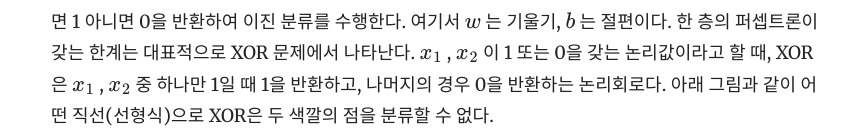
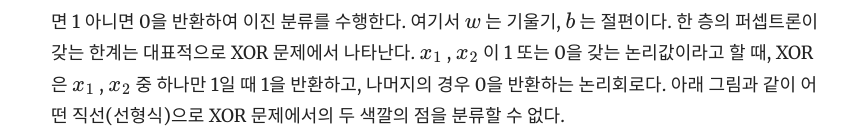
Before and after one commit to yrk3434/yrk3434.github.io, a Jekyll site: the page built from _docs/Theory/Deep Learning Overview.md, in a window 1280 px wide and 900 px high, scrolled down 1703 px, cut to the strip 0-326 px from the top of the window. Shown: the part 187-323 px from the top of the strip, without its empty margins (369-1216 px from the left). Built offline with Jekyll 4.4.1, drawn with Linux system fonts in a browser that asks for light colours; formulas are drawn with MathJax 3.

Commit message:
Update Deep Learning Overview.md

```diff
--- a/_docs/Theory/Deep Learning Overview.md
+++ b/_docs/Theory/Deep Learning Overview.md
@@ -50,7 +50,7 @@ toc_label: 목차
 - 피드포워드 네트워크는 일종의 여러 겹의 합성함수기 때문에 최적값을 구하기 위해 미분을 할 때 chain rule이 사용된다.
 
 - 퍼셉트론의 한계 <br/>
-퍼셉트론은 일종의 **이진 분류기**다. 퍼셉트론은 어떤 **선형식** $ w \cdot x + b $ 를 기준으로  $ w \cdot x + b >0 $ 이면  1 아니면 0을 반환하여 이진 분류를 수행한다. 여기서 $ w $ 는 기울기, $ b $ 는 절편이다. 한 층의 퍼셉트론이 갖는 한계는 대표적으로 XOR 문제에서 나타난다. $ x_1 $ , $ x_2 $ 이 1 또는 0을 갖는 논리값이라고 할 때, XOR은 $ x_1 $ , $ x_2 $ 중 하나만 1일 때 1을 반환하고, 나머지의 경우 0을 반환하는 논리회로다. 아래 그림과 같이 어떤 직선(선형식)으로 XOR은 두 색깔의 점을 분류할 수 없다.
+퍼셉트론은 일종의 **이진 분류기**다. 퍼셉트론은 어떤 **선형식** $ w \cdot x + b $ 를 기준으로  $ w \cdot x + b >0 $ 이면  1 아니면 0을 반환하여 이진 분류를 수행한다. 여기서 $ w $ 는 기울기, $ b $ 는 절편이다. 한 층의 퍼셉트론이 갖는 한계는 대표적으로 XOR 문제에서 나타난다. $ x_1 $ , $ x_2 $ 이 1 또는 0을 갖는 논리값이라고 할 때, XOR은 $ x_1 $ , $ x_2 $ 중 하나만 1일 때 1을 반환하고, 나머지의 경우 0을 반환하는 논리회로다. 아래 그림과 같이 어떤 직선(선형식)으로 XOR 문제에서의 두 색깔의 점을 분류할 수 없다.
 
 ![Image](https://res.cloudinary.com/practicaldev/image/fetch/s--O_kCr-s2--/c_imagga_scale,f_auto,fl_progressive,h_420,q_auto,w_1000/https://dev-to-uploads.s3.amazonaws.com/i/lkli02223oqhlac1jetz.png){: height="200"}
 
```
